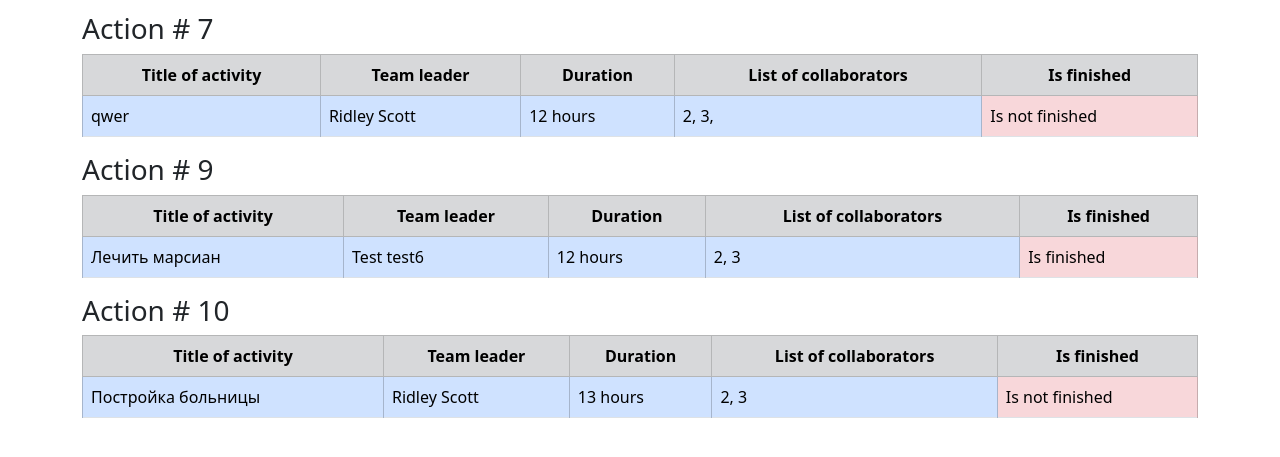
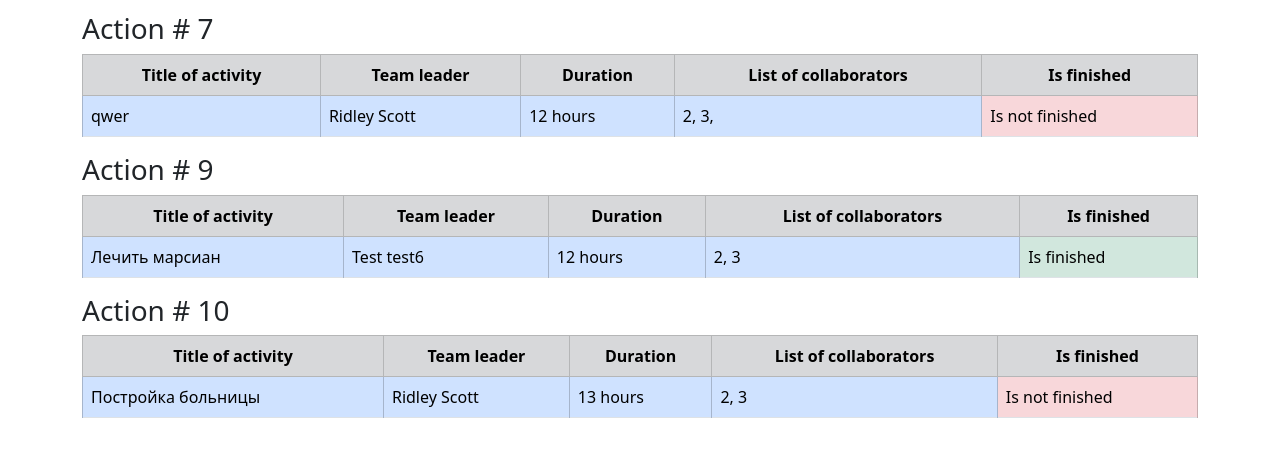
Before and after one commit to Anfisa2209/flask, a Flask app: page / in a window 1280 px wide. Shown: the part 293-750 px from the top of the page. Run offline with Flask 3, Linux system fonts and the light colour scheme; data comes from the database, SQL or seed files in the repository.

Commit message:
Готовое приложение (законченные работы в таблице выделены зеленым)

```diff
--- a/templates/work.html
+++ b/templates/work.html
@@ -21,7 +21,11 @@
               <td class="table-primary">{{ team_leaders[loop.index - 1] }}</td>
               <td class="table-primary">{{ job.work_size }} hours</td>
               <td class="table-primary">{{ job.collaborators }}</td>
-              <td class="table-danger">{{ is_finished }}</td>
+              {% if is_finished == "Is finished" %}
+                    <td class="table-success">{{ is_finished }}</td>
+              {% else%}
+                    <td class="table-danger">{{ is_finished }}</td>
+              {% endif %}
           </tr>
           </table>
         {% if current_user.is_authenticated and (current_user == job.user or current_user.id == 1)%}
```
